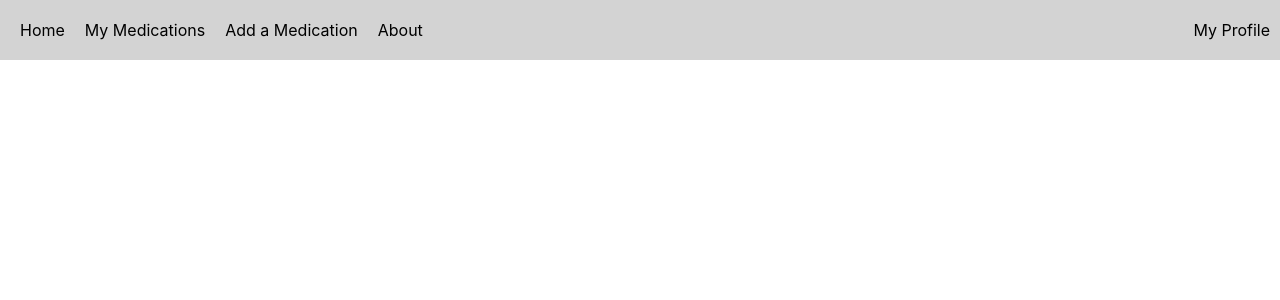
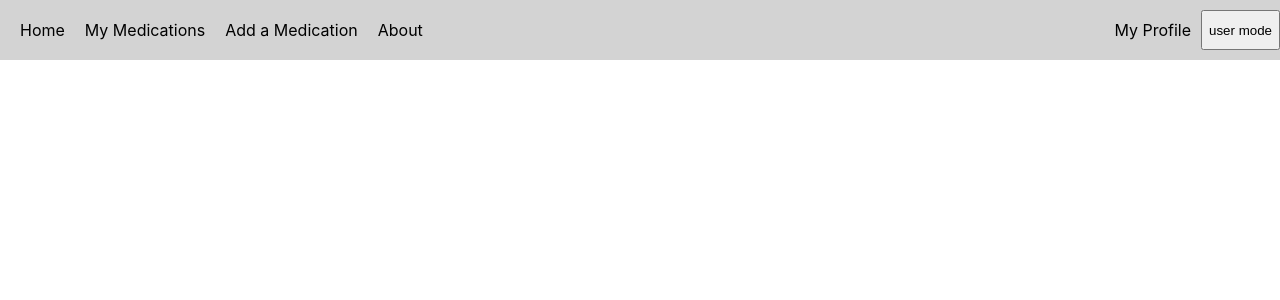
Before and after one commit to lizmeks/gm-pair-project, a React (Create React App) app: page / in a window 1280 px wide. Shown: the top 300 px of the page. Built offline with nearby package versions, Linux system fonts and the light colour scheme.

Commit message:
implemented navMode toggle with context

```diff
--- a/src/App.tsx
+++ b/src/App.tsx
@@ -1,12 +1,24 @@
+import { useState, createContext } from "react";
 import { Outlet } from "react-router-dom";
 import NavBar from "./components/NavBar/NavBar";
+import { NavMode } from "./types";
+
+export const NavContext = createContext<NavMode>({
+  pov: '',
+  setPov: () => null,
+});
 
 const App = () => {
+  const [pov, setPov] = useState<string>('user');
+
   return (
-    <>
-      <NavBar />
+    <NavContext.Provider value={{
+      pov:pov,
+      setPov:(changedPov) => { setPov(changedPov) }
+    }}>
+      <NavBar pov={pov} setPov={setPov} />
       <Outlet />
-    </>
+    </NavContext.Provider>
   );
 }
 
--- a/src/components/NavBar/NavBar.tsx
+++ b/src/components/NavBar/NavBar.tsx
@@ -1,7 +1,14 @@
+import { NavMode } from "../../types"
 import { NavBarOption, Navigation, LeftRightContainers } from "./NavBar.styles"
 
+const NavBar = (props: NavMode) => {
+  const { pov, setPov } = props;
 
-const NavBar = () => {
+  const handleNavToggle = () => {
+    console.log('nav mode: ', pov);
+    pov === 'user' ? setPov('doctor') : setPov('user')
+  }
+
   return (
     <Navigation>
       <LeftRightContainers>
@@ -22,6 +29,7 @@ const NavBar = () => {
         <NavBarOption to='/'>
           My Profile
         </NavBarOption>
+        <button onClick={handleNavToggle}>{pov} mode</button>
       </LeftRightContainers>
     </Navigation>
   )
--- /dev/null
+++ b/src/types.ts
@@ -0,0 +1,22 @@
+export interface User {
+  id: number;
+  name: string;
+  email: string;
+  phone_number: number;
+  password: string;
+}
+
+export interface Medication {
+  id: number;
+  name: string;
+  description: string;
+  image: string;
+  times: string[];
+  preferred_notifications_method: string;
+  user_id: number;
+}
+
+export interface NavMode {
+  pov: string;
+  setPov: (newPov: string) => void;
+}
```
Also changed, not shown: src/components/Medications/MyMedications.tsx (+1 -18 lines). Lines whose indentation alone changed are shown as unchanged.
